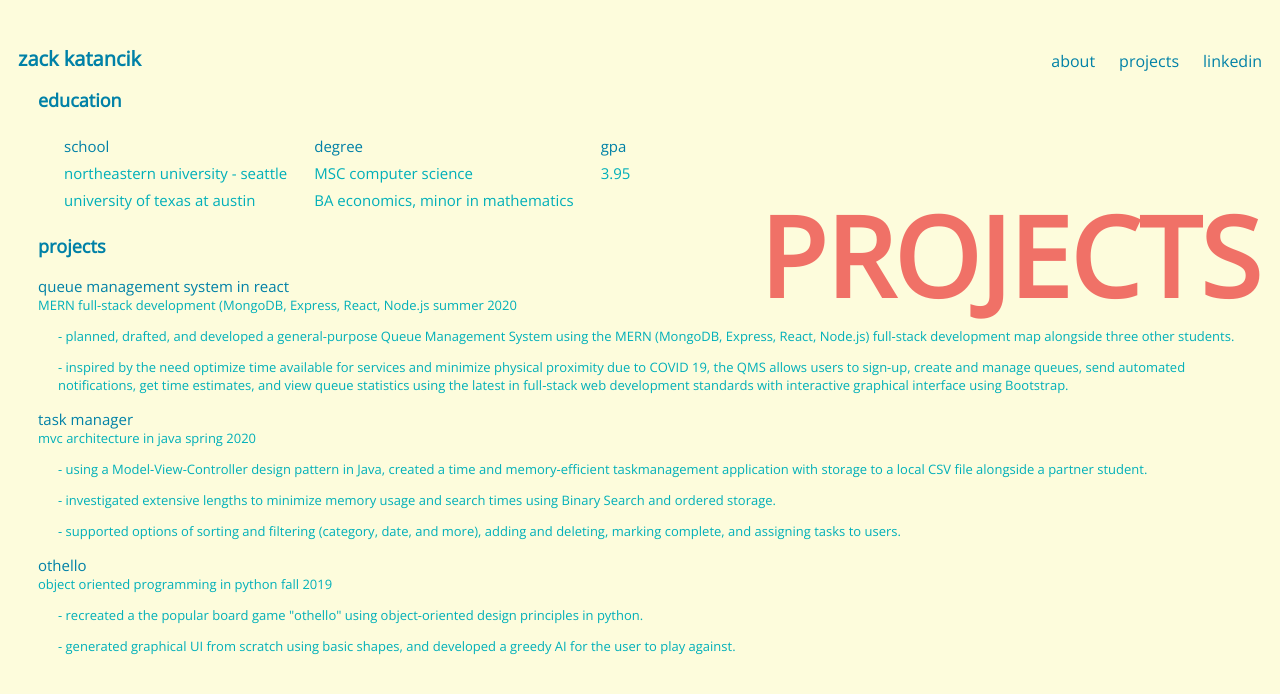
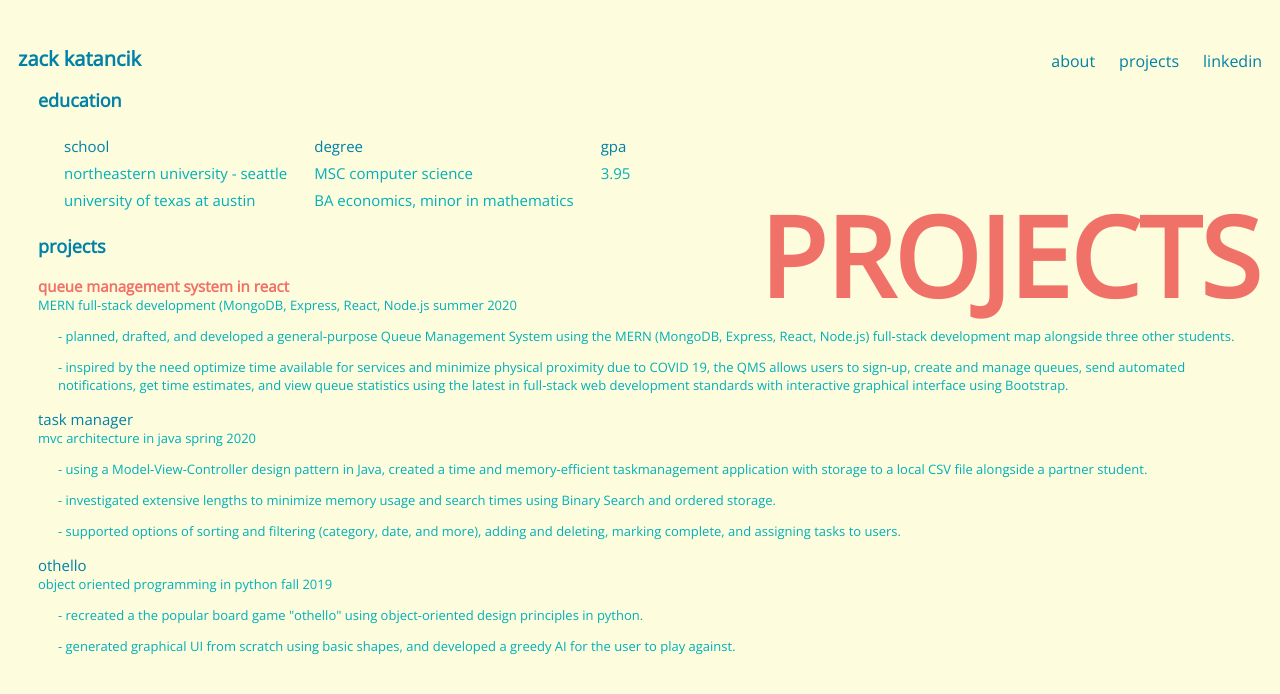
Before and after one commit to zkatancik/personal-website, a website: page html/projects.html in a window 1280 px wide. Drawn offline with nearby package versions, Linux system fonts and the light colour scheme.

Commit message:
updating link to project

```diff
--- a/css/projectsstyle.css
+++ b/css/projectsstyle.css
@@ -15,6 +15,31 @@
 
 .title {
   color: #0081a7;
+  margin-bottom: 0px;
+}
+
+.titlelink a {
+  color: #0081a7;
+  font-family: "Open Sans", sans-serif;
+  text-decoration: none;
+  font-weight: light;
+  margin-bottom: 0px;
+}
+
+.titlelink a:hover {
+  font-style: italic;
+  font-weight: light;
+  margin-bottom: 0px;
+}
+
+.titlelink a:active {
+  font-style: italic;
+  font-weight: light;
+  margin-bottom: 0px;
+}
+
+.titlelink a:visited {
+  font-weight: light;
   margin-bottom: 0px;
 }
 
@@ -47,3 +72,30 @@ table {
   color: #f07167;
   font-size: 110px;
 }
+
+.titlelink {
+  color: #0081a7;
+  margin-bottom: 0px;
+  text-decoration: none;
+}
+
+div.titlelink a {
+  color: #f07167;
+  font-family: "Open Sans", sans-serif;
+  text-decoration: none;
+  font-weight: bolder;
+}
+
+div.titlelink a:hover {
+  font-style: italic;
+  font-weight: bolder;
+}
+
+div.titlelink a:active {
+  font-style: italic;
+  font-weight: bolder;
+}
+
+div.titlelink a:visited {
+  font-weight: bolder;
+}
--- a/html/projects.html
+++ b/html/projects.html
@@ -9,7 +9,7 @@
       rel="stylesheet"
     />
   </head>
-  <body style="background-color: #fdfcdc;">
+  <body style="background-color: #fdfcdc">
     <div class="navbar">
       <div class="leftalign">
         <a href="../index.html">zack katancik</a>
@@ -50,7 +50,11 @@
       <div class="projects">
         <p class="header">projects</p>
         <section class="project">
-          <p class="title">queue management system in react</p>
+          <div class="titlelink">
+            <a href="http://queuetacular-ui.herokuapp.com/"
+              >queue management system in react</a
+            >
+          </div>
           <div class="tad">
             <span class="field"
               >MERN full-stack development (MongoDB, Express, React,
```
